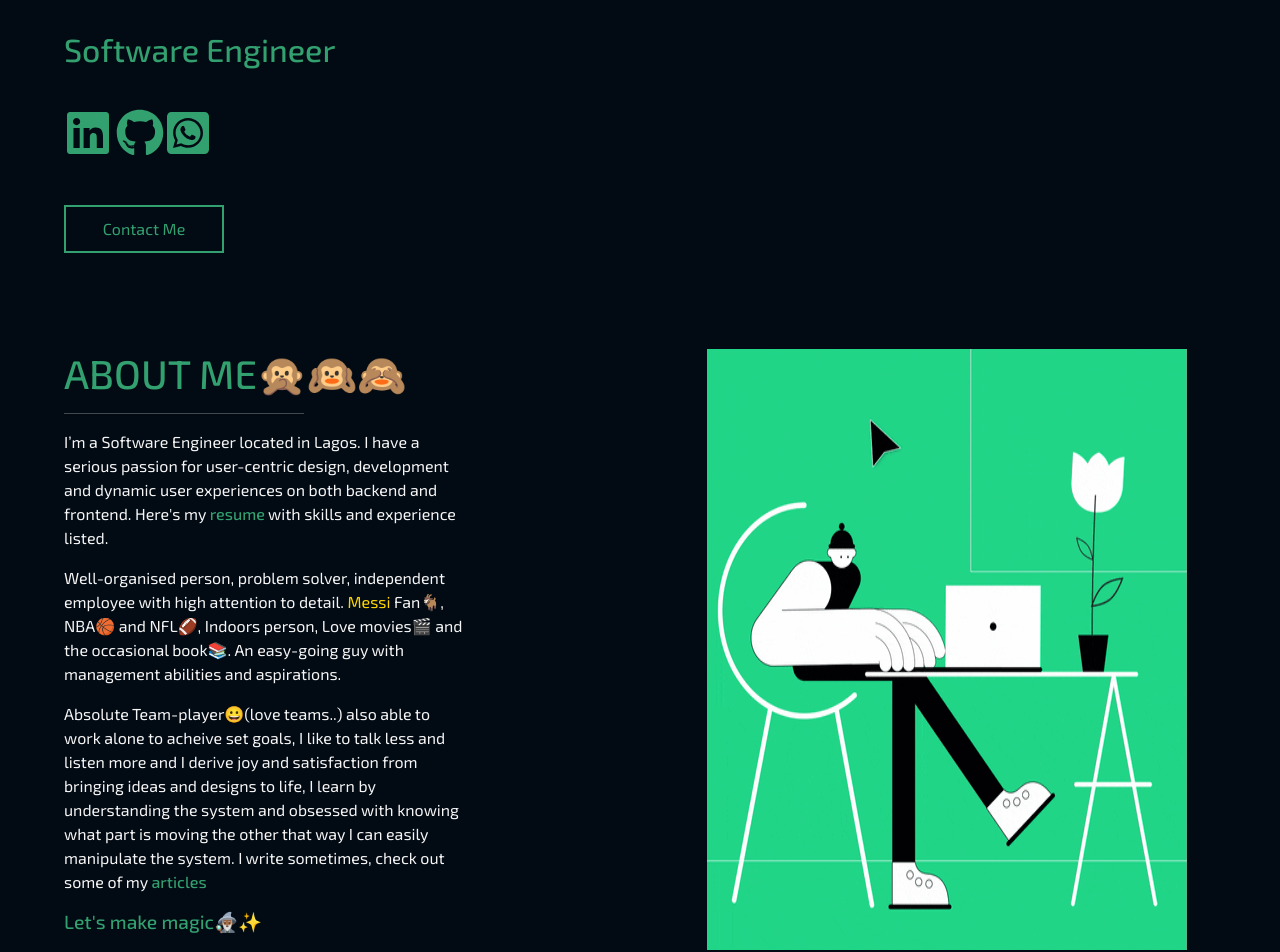
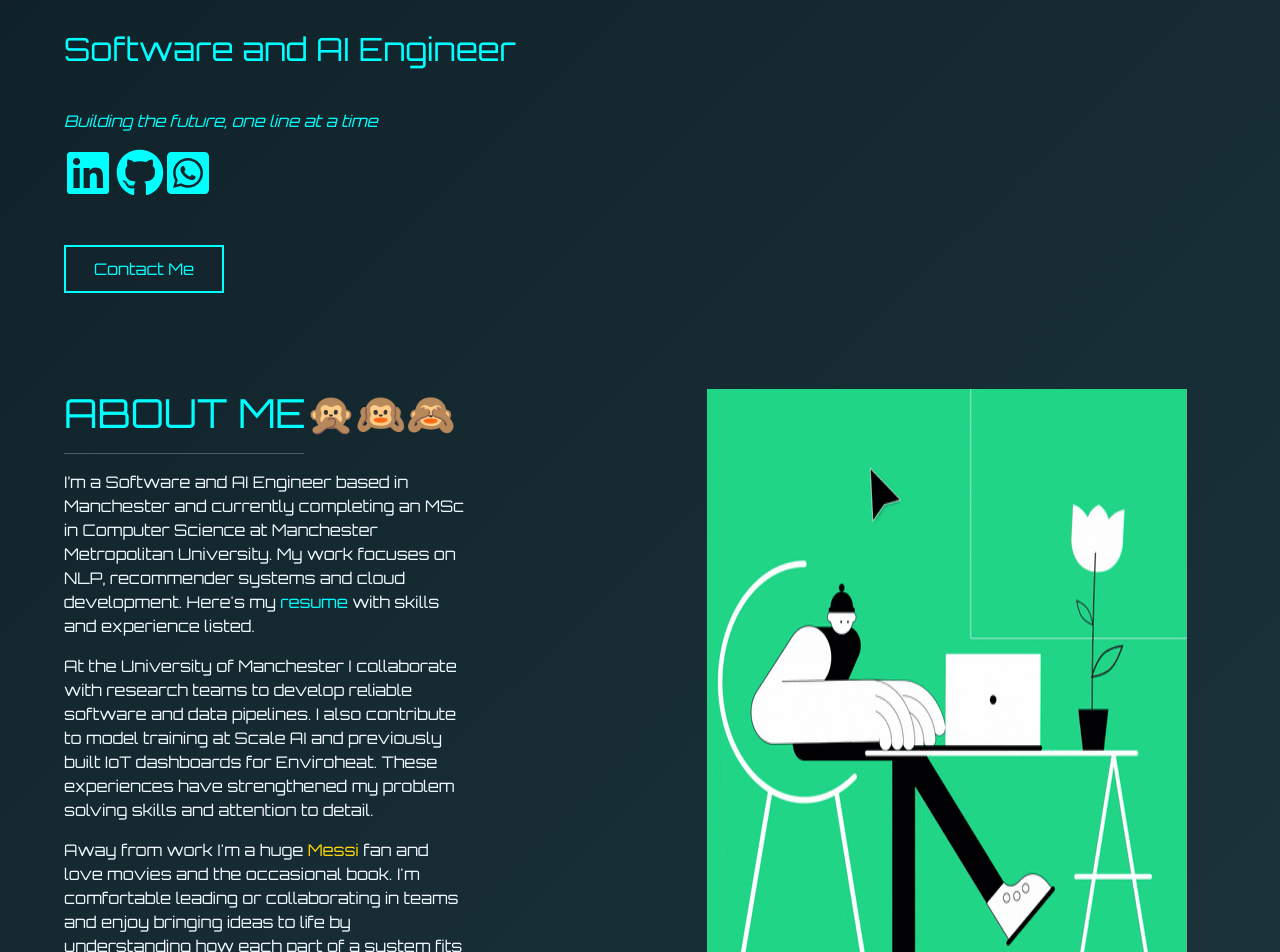
Before and after one commit to mikey247/portfolio, a React (Create React App) app: page / in a window 1280 px wide. Shown: the part 280-1232 px from the top of the page. Built offline with nearby package versions, Linux system fonts and the light colour scheme.

Commit message:
Update titles to emphasize AI focus

```diff
--- a/src/UI/ProjectCard.module.css
+++ b/src/UI/ProjectCard.module.css
@@ -6,7 +6,7 @@
 }
 .projectCard a{
     text-decoration: none;
-    color: #33a06f;
+    color: #00ffff;
 }
 .projectCard img{
     width: 28rem;
@@ -22,8 +22,8 @@
 }
 .tools p {
   font-size: 12px;
-  color: #33a06f;
-  border: 1px solid #33a06f;
+  color: #00ffff;
+  border: 1px solid #00ffff;
   padding: 2px;
 }
 
@@ -36,19 +36,24 @@
 
 .projectCardinner {
   margin-top: 4rem;
-  color: #33a06f;
-  /* border: 2px solid red; */
+  color: #00ffff;
   height: 35rem;
+  transition: transform 0.3s;
+  cursor: pointer;
+}
+
+.projectCardinner:hover {
+  transform: scale(1.03);
 }
 .text {
-  color: #33a06f;
+  color: #00ffff;
   padding: 1rem;
   /* padding-left: 1rem; */
   /* border: 2px solid darkblue; */
 }
 .text a {
   text-decoration: none;
-  color: #33a06f;
+  color: #00ffff;
   /* padding-left: 5rem; */
 }
 .text h6 {
@@ -83,8 +88,8 @@
     }
     .tools p{
         font-size: 12px;
-        color: #33a06f;
-        border: 1px solid #33a06f;
+        color: #00ffff;
+        border: 1px solid #00ffff;
         padding: 2px;
     }
 }
--- a/src/components/About.js
+++ b/src/components/About.js
@@ -10,9 +10,10 @@ const About = () => {
           <h1>ABOUT ME🙊🙉🙈</h1>
           <hr className={classes.underline} />
           <p>
-            I’m a Software Engineer located in Lagos. I have a serious passion
-            for user-centric design, development and dynamic user experiences on
-            both backend and frontend. Here's my{" "}
+            I’m a Software and AI Engineer based in Manchester and currently
+            completing an MSc in Computer Science at Manchester Metropolitan
+            University. My work focuses on NLP, recommender systems and cloud
+            development. Here's my{" "}
             <a
               href="https://docs.google.com/document/d/1cfmfENqLZVctN3yGNY52mFLM0Tp-vcqdYbXQH-6gvro/edit?usp=sharing"
               download={true}
@@ -25,19 +26,18 @@ const About = () => {
             with skills and experience listed.
           </p>
           <p>
-            Well-organised person, problem solver, independent employee with
-            high attention to detail.{" "}
-            <span className={classes.messi}>Messi </span>Fan🐐, NBA🏀 and NFL🏈,
-            Indoors person, Love movies🎬 and the occasional book📚. An
-            easy-going guy with management abilities and aspirations.
+            At the University of Manchester I collaborate with research teams to
+            develop reliable software and data pipelines. I also contribute to
+            model training at Scale AI and previously built IoT dashboards for
+            Enviroheat. These experiences have strengthened my problem solving
+            skills and attention to detail.
           </p>
           <p>
-            Absolute Team-player😀(love teams..) also able to work alone to
-            acheive set goals, I like to talk less and listen more and I derive
-            joy and satisfaction from bringing ideas and designs to life, I
-            learn by understanding the system and obsessed with knowing what
-            part is moving the other that way I can easily manipulate the
-            system. I write sometimes, check out some of my{" "}
+            Away from work I'm a huge <span className={classes.messi}>Messi </span>
+            fan and love movies and the occasional book. I'm comfortable leading
+            or collaborating in teams and enjoy bringing ideas to life by
+            understanding how each part of a system fits together. I write
+            sometimes—check out some of my{" "}
             <a href="https://dev.to/mikey247" className={classes.resume}>
               <span>articles</span>
             </a>
--- a/src/components/About.module.css
+++ b/src/components/About.module.css
@@ -12,17 +12,17 @@
   line-height: 1.5rem;
 }
 .aboutText h1 {
-  color: #33a06f;
+  color: #00ffff;
 }
 .magic {
   text-decoration: none;
-  color: #33a06f;
+  color: #00ffff;
   font-size: 1.2rem;
   font-weight: 500;
 }
 .resume {
   text-decoration: none;
-  color: #33a06f;
+  color: #00ffff;
   font-weight: 500;
 }
 .resume:hover,
--- a/src/components/Contact.module.css
+++ b/src/components/Contact.module.css
@@ -7,7 +7,7 @@
 .contactForm h1,
 .contactForm p {
   text-align: center;
-  color: #33a06f;
+  color: #00ffff;
 }
 /* .underline{
     width: 5rem;
@@ -34,22 +34,22 @@ textarea {
   border-radius: 5px;
 }
 .send {
-  background-color: #020a13;
-  color: #33a06f;
-  border: 2px solid #33a06f;
+  background-color: transparent;
+  color: #00ffff;
+  border: 2px solid #00ffff;
   padding: 10px;
   width: 50%;
   margin: auto;
 }
 .send:hover {
-  background-color: #33a06f;
+  background-color: #00ffff;
   color: white;
 }
 .modal {
-  background-color: #020a13;
+  background-color: rgba(0, 0, 0, 0.8);
 }
 .buttonText {
-  color: #33a06f;
+  color: #00ffff;
   text-align: center;
 }
 
--- a/src/components/Footer.js
+++ b/src/components/Footer.js
@@ -47,7 +47,7 @@ const Footer = () => (
 
         <div className={`col-md-12 mt-md-0 mt-3 ${classes.footerDiv}`}>
           <h3 className="text-uppercase">
-            © Copyright 2021. All right reserved
+            © Copyright 2025. All rights reserved
           </h3>
         </div>
 
@@ -62,7 +62,7 @@ const Footer = () => (
               {" "}
               <FaGithub size="1.8rem" />
             </a>
-            <a href="https://wa.me/+2348109867870">
+            <a href="https://wa.me/+447824025518">
               <FaWhatsappSquare size="1.8rem" />{" "}
             </a>
           </div>
--- a/src/components/Footer.module.css
+++ b/src/components/Footer.module.css
@@ -1,11 +1,11 @@
 .linksDiv a {
   /* width: 1rem; */
   text-decoration: none;
-  color: #33a06f;
+  color: #00ffff;
   margin: 10px;
 }
 footer {
-  color: #33a06f;
+  color: #00ffff;
   background-color: #181818;
 }
 .footerDiv {
--- a/src/components/HomePage.js
+++ b/src/components/HomePage.js
@@ -11,7 +11,8 @@ const HomePage = () => {
         Mike Umeokoli 👨🏾‍💻
         <span aria-hidden="true"> Mike Umeokoli</span>
       </h1>
-      <h2>Software Engineer</h2>
+      <h2>Software and AI Engineer</h2>
+      <p className={classes.tagline}>Building the future, one line at a time</p>
       <div className={classes.heroLinks}>
         <a
           href="https://linkedin.com/in/michael-umeokoli"
@@ -24,7 +25,7 @@ const HomePage = () => {
           {" "}
           <FaGithub size="3rem" />
         </a>
-        <a href="https://wa.me/+2348109867870" target="_blank" rel="noreferrer">
+        <a href="https://wa.me/+447824025518" target="_blank" rel="noreferrer">
           <FaWhatsappSquare size="3rem" />{" "}
         </a>
       </div>
--- a/src/components/HomePage.module.css
+++ b/src/components/HomePage.module.css
@@ -1,7 +1,4 @@
-body {
-  background-color: #020a13;
-  color: whitesmoke;
-}
+
 .intro {
   width: 90%;
   margin: 0 auto;
@@ -13,15 +10,15 @@ body {
   width: 30rem;
 }
 .intro h2 {
-  color: #33a06f;
+  color: #00ffff;
   font-size: 2rem;
   margin: 1.5rem 0;
   padding: 1rem 0;
 }
 .intro button {
-  background-color: #020a13;
-  color: #33a06f;
-  border: 2px solid #33a06f;
+  background-color: transparent;
+  color: #00ffff;
+  border: 2px solid #00ffff;
   /* border-radius: 5px; */
   cursor: pointer;
   height: 3rem;
@@ -29,12 +26,18 @@ body {
 }
 
 .intro button:hover {
-  background-color: #33a06f;
+  background-color: #00ffff;
   color: white;
 }
 
 .heroLinks a {
-  color: #33a06f;
+  color: #00ffff;
+}
+
+.tagline {
+  margin-top: 1rem;
+  font-style: italic;
+  color: #00ffff;
 }
 
 .glitch {
--- a/src/components/Projects.module.css
+++ b/src/components/Projects.module.css
@@ -39,7 +39,7 @@
 /*
 .projects{
     text-align: center;
-    color: #33a06f;
+    color: #00ffff;
 }
 
 .underline{
--- a/src/index.css
+++ b/src/index.css
@@ -1,9 +1,11 @@
-@import url("https://fonts.googleapis.com/css2?family=Exo+2:wght@400;500;600;700&family=Inconsolata:wght@500;600;700;900&family=Inter:wght@400;500;700&family=Josefin+Sans:wght@200;700&family=Manrope:wght@800&family=Montserrat:wght@100&family=Nunito+Sans:ital,wght@0,300;0,400;0,600;1,800&family=Open+Sans&family=Poppins:wght@500;700&family=Saira+Condensed:wght@300&display=swap");
+@import url("https://fonts.googleapis.com/css2?family=Exo+2:wght@400;500;600;700&family=Orbitron:wght@400;700&display=swap");
 body {
   margin: 0;
-  font-family: "Exo 2", sans-serif;
+  font-family: "Orbitron", "Exo 2", sans-serif;
   -webkit-font-smoothing: antialiased;
   -moz-osx-font-smoothing: grayscale;
+  background: linear-gradient(135deg, #0f2027, #203a43, #2c5364);
+  color: #f0f8ff;
 }
 
 code {
```
